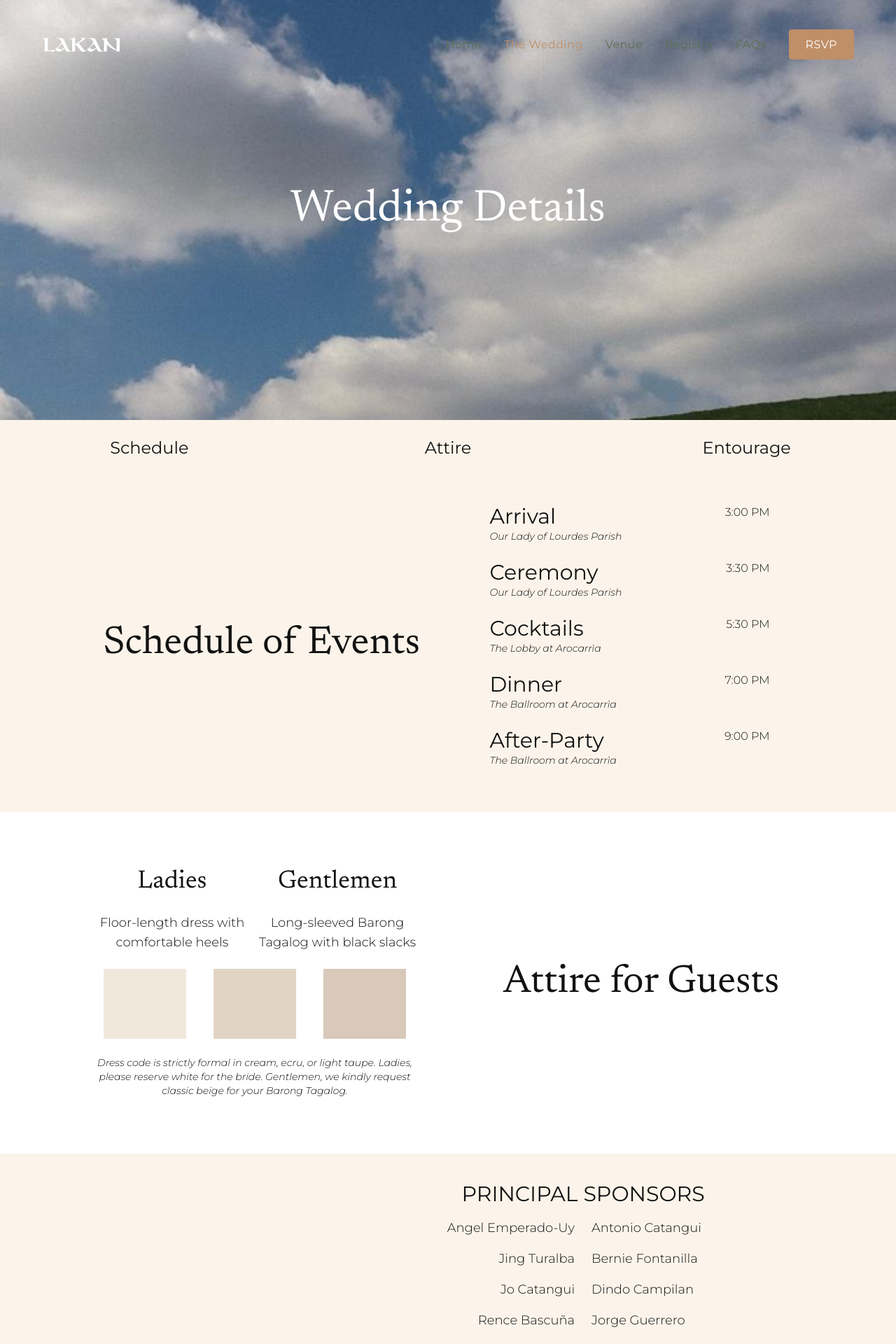
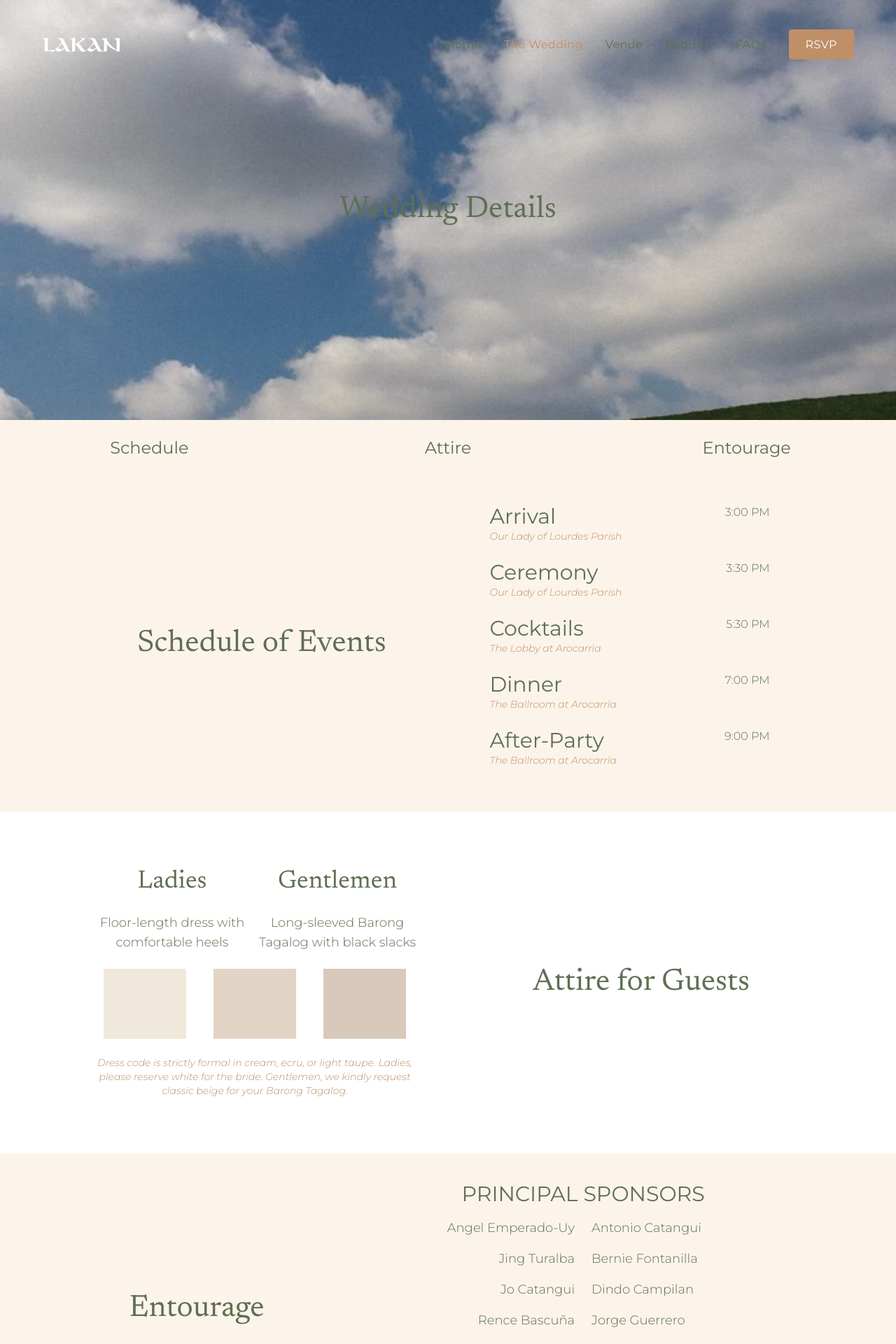
Before and after one commit to gdcrisanto/emilcelina, a Next.js app: page /the-wedding in a window 1280 px wide. Shown: the top 1920 px of the page at 70% size. Built offline with nearby package versions, Linux system fonts and the light colour scheme; a web font is replaced by a local one.

Commit message:
Update: [stylling]

```diff
--- a/pages/index.tsx
+++ b/pages/index.tsx
@@ -90,7 +90,7 @@ export default function Home() {
 				</div>
 
 				<div className="flex flex-col lg:flex-row w-full max-w-[1920px] mx-auto gap-x-20 px-10 lg:px-32 py-10">
-					<div className="flex flex-col w-full lg:w-[48%] mb-20 lg:mb-0 lg:justify-center lg:pr-36">
+					<div className="flex flex-col w-full lg:w-[48%] mb-20 lg:mb-0 lg:justify-center lg:pr-36 text-[#5F6F52]">
 						<div className="flex flex-col">
 							<h3 className="text-3xl">
 								Our Lady of Lourdes Parish
@@ -99,7 +99,7 @@ export default function Home() {
 								Tagaytay, Cavite
 							</h4>
 						</div>
-						<hr className="w-full border-t self-center max-w-full border-black my-10" />
+						<hr className="w-full border-t self-center max-w-full border-[#5F6F52] my-10" />
 						<div className="flex flex-col">
 							<h3 className="text-3xl">Arocarrìa</h3>
 							<h4 className="text-xl font-light text-[#BF8F67]">
@@ -107,7 +107,7 @@ export default function Home() {
 							</h4>
 						</div>
 					</div>
-					<div className="flex flex-col lg:max-w-[400px] w-full">
+					<div className="flex flex-col lg:max-w-[400px] w-full text-[#5F6F52]">
 						<h3 className="text-4xl mb-8">
 							{ORDER_OF_EVENTS.title}
 						</h3>
--- a/pages/the-wedding.tsx
+++ b/pages/the-wedding.tsx
@@ -36,7 +36,7 @@ export default function TheWedding() {
 				className="justify-start bg-center bg-cover bg-no-repeat">
 				<div className="flex w-full max-w-[1920px] mx-auto">
 					<div className="flex-col flex self-center w-full text-white mx-auto lg:m-20 fade-up">
-						<h1 className="font-newsreader text-7xl lg:text-8xl leading-[100%] text-center">
+						<h1 className="font-newsreader text-[#5F6F52] text-5xl lg:text-6xl leading-[100%] text-center">
 							{WEDDING_HERO.title}
 						</h1>
 					</div>
@@ -44,7 +44,7 @@ export default function TheWedding() {
 			</PageHero>
 
 			<ColoredBgWrapper bgColor="nata">
-				<div className="flex flex-row my-6 w-full">
+				<div className="flex flex-row my-6 w-full text-[#5F6F52]">
 					{WEDDING_ANCHORS.map((anchor) => {
 						return (
 							<a
@@ -62,11 +62,11 @@ export default function TheWedding() {
 					id="schedule"
 					className="flex flex-col lg:flex-row w-full max-w-[1920px] mx-auto gap-x-20 px-10 lg:px-32 py-10">
 					<div className="flex flex-col w-full lg:w-[48%] mb-20 lg:mb-0 justify-center ">
-						<h1 className="font-newsreader text-7xl lg:text-7xl leading-[100%] text-center">
+						<h1 className="font-newsreader text-5xl lg:text-6xl leading-[100%] text-center text-[#5F6F52]">
 							{SCHEDULE_OF_EVENTS.title}
 						</h1>
 					</div>
-					<div className="flex flex-col lg:max-w-[400px] w-full">
+					<div className="flex flex-col lg:max-w-[400px] w-full text-[#5F6F52]">
 						{SCHEDULE_OF_EVENTS?.events.map((item) => {
 							return (
 								<div className="flex flex-row mb-6 justify-between">
@@ -74,7 +74,7 @@ export default function TheWedding() {
 										<h3 className="text-3xl">
 											{item.event}
 										</h3>
-										<span className="text-sm italic font-light">
+										<span className="text-sm italic font-light text-[#BF8F67]">
 											{item.description}
 										</span>
 									</div>
@@ -97,18 +97,18 @@ export default function TheWedding() {
 					<div className="flex flex-col w-full lg:w-1/2 mb-20 lg:mb-0 justify-center ">
 						<div className="flex flex-row w-full">
 							<div className="flex flex-col w-full lg:w-1/2 mb-20 lg:mb-0 justify-center ">
-								<h1 className="font-newsreader text-4xl lg:text-4xl leading-[100%] text-center mb-6">
+								<h1 className="font-newsreader text-4xl lg:text-4xl leading-[100%] text-center mb-6 text-[#5F6F52]">
 									{ATTIRE_FOR_GUESTS.ladies.title}
 								</h1>
-								<span className="text-lg  font-light text-center">
+								<span className="text-lg  font-light text-center text-[#5F6F52]">
 									{ATTIRE_FOR_GUESTS.ladies.description}
 								</span>
 							</div>
 							<div className="flex flex-col w-full lg:w-1/2 mb-20 lg:mb-0 justify-center ">
-								<h1 className="font-newsreader text-4xl lg:text-4xl leading-[100%] text-center mb-6">
+								<h1 className="font-newsreader text-4xl lg:text-4xl leading-[100%] text-center mb-6 text-[#5F6F52]">
 									{ATTIRE_FOR_GUESTS.gentlemen.title}
 								</h1>
-								<span className="text-lg  font-light text-center">
+								<span className="text-lg  font-light text-center text-[#5F6F52]">
 									{ATTIRE_FOR_GUESTS.gentlemen.description}
 								</span>
 							</div>
@@ -124,12 +124,12 @@ export default function TheWedding() {
 								return <div className={className} />;
 							})}
 						</div>
-						<span className="text-sm italic font-light text-center">
+						<span className="text-sm italic font-light text-center text-[#BF8F67]">
 							{ATTIRE_FOR_GUESTS.note}
 						</span>
 					</div>
 					<div className="flex flex-col w-full lg:w-1/2 mb-20 lg:mb-0 justify-center ">
-						<h1 className="font-newsreader text-7xl lg:text-7xl leading-[100%] text-center">
+						<h1 className="font-newsreader text-5xl lg:text-6xl leading-[100%] text-center text-[#5F6F52]">
 							{ATTIRE_FOR_GUESTS.title}
 						</h1>
 					</div>
@@ -140,16 +140,16 @@ export default function TheWedding() {
 				<div
 					id="entourage"
 					className="flex flex-col lg:flex-row w-full max-w-[1920px] mx-auto gap-x-20 px-4 lg:px-32 py-10 lg:py-10">
-					<div className="flex flex-col w-full lg:w-[48%] mb-20 lg:mb-0 justify-center relative">
-						<h1 className="sticky top-0 font-newsreader text-7xl lg:text-7xl leading-[100%] text-center">
+					<div className="flex flex-col w-full lg:w-[48%] mb-20 lg:mb-0 justify-start lg:mt-40 relative">
+						<h1 className="sticky top-[40vh] font-newsreader text-5xl lg:text-6xl leading-[100%] text-center text-[#5F6F52]">
 							{ENTOURAGE.title}
 						</h1>
 					</div>
-					<div className="flex flex-col w-full">
+					<div className="flex flex-col w-full text-[#5F6F52]">
 						{ENTOURAGE?.sections.map((section) => {
 							return (
 								<div className="flex flex-row mb-6 justify-center text-center">
-									<div className="flex flex-col w-full gap-y-4 mb-6">
+									<div className="flex flex-col w-full gap-y-4 mb-6 ">
 										{typeof section.title === 'string' ? (
 											<h3 className="text-2xl lg:text-3xl">
 												{section.title}
```
